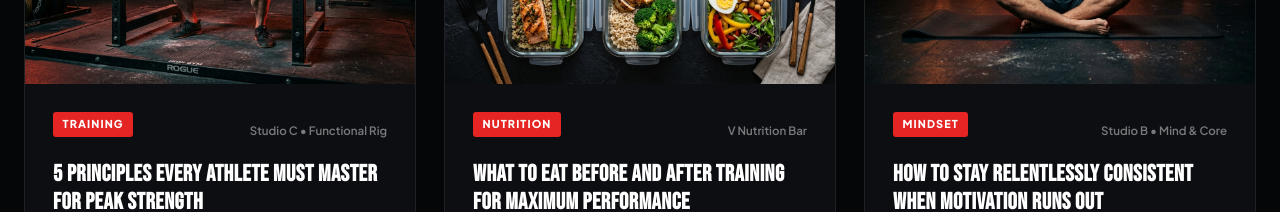
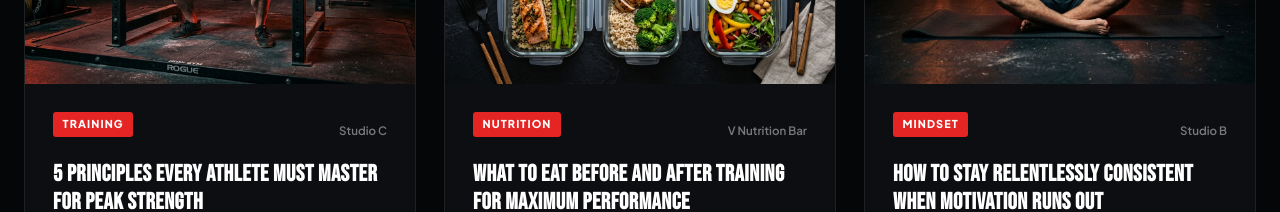
Before and after one commit to victorchanda345-tech/v-fitness-studio, a React (Vite) app in the folder client/: page / in a window 1280 px wide. Shown: the part 2240-2452 px from the top of the page. Built offline with nearby package versions, Linux system fonts and the light colour scheme; no server answers.

Commit message:
fix: display only Studio A, Studio B, Studio C without secondary labels

```diff
--- a/client/src/pages/Landing.tsx
+++ b/client/src/pages/Landing.tsx
@@ -98,7 +98,7 @@ export const Landing: React.FC<LandingProps> = ({ onOpenTimetable, onOpenLogin }
       title: '5 Principles Every Athlete Must Master for Peak Strength',
       description: 'Mastering progressive overload, bar path acceleration, and compound movement mechanics under tension.',
       image: '/images/photo-strength.jpg',
-      room: 'Studio C • Functional Rig',
+      room: 'Studio C',
       readTime: '4 MIN READ',
       author: 'Victor Chanda',
       authorRole: 'Head Strength Coach & Studio Founder',
@@ -149,7 +149,7 @@ export const Landing: React.FC<LandingProps> = ({ onOpenTimetable, onOpenLogin }
         'Protect joint capsules by establishing external rotational torque at the hips and shoulders before lifting.',
         'Treat 8 hours of restorative sleep as an equally critical training variable as your heaviest set.'
       ],
-      relatedClassTitle: 'HIIT & STRENGTH • Studio C',
+      relatedClassTitle: 'HIIT & STRENGTH',
       relatedClassCta: 'VIEW STRENGTH SESSIONS'
     },
     {
@@ -223,7 +223,7 @@ export const Landing: React.FC<LandingProps> = ({ onOpenTimetable, onOpenLogin }
       title: 'How to Stay Relentlessly Consistent When Motivation Runs Out',
       description: 'Building unbreakable training systems, habit loops, and mental resilience when physical fatigue sets in.',
       image: '/images/photo-mindset.jpg',
-      room: 'Studio B • Mind & Core',
+      room: 'Studio B',
       readTime: '4 MIN READ',
       author: 'Aarav Mehta',
       authorRole: 'Athletic Mindset & Mobility Coach',
@@ -267,7 +267,7 @@ export const Landing: React.FC<LandingProps> = ({ onOpenTimetable, onOpenLogin }
         'Leverage the community cohort effect: training alongside peers increases long-term adherence by 84%.',
         'Shift your mindset from "I have to exercise" to "I am an athlete who respects my body."'
       ],
-      relatedClassTitle: 'YOGA & MOBILITY • Studio B',
+      relatedClassTitle: 'YOGA & MOBILITY',
       relatedClassCta: 'VIEW MOBILITY SESSIONS'
     }
   ];
--- a/client/src/pages/PublicSchedule.tsx
+++ b/client/src/pages/PublicSchedule.tsx
@@ -49,7 +49,7 @@ const getFallbackSchedule = (): { sessions: PublicSessionItem[]; disciplines: st
       startTime: '07:30',
       duration: 60,
       capacity: 15,
-      room: 'Studio A (Main Movement Hall)',
+      room: 'Studio A',
       primaryInstructor: 'Aarav Mehta',
       coInstructors: ['Ananya Roy'],
       spotsRemaining: 4,
@@ -65,7 +65,7 @@ const getFallbackSchedule = (): { sessions: PublicSessionItem[]; disciplines: st
       startTime: '10:00',
       duration: 45,
       capacity: 10,
-      room: 'Studio C (HIIT & Functional Rig)',
+      room: 'Studio C',
       primaryInstructor: 'Victor Chanda',
       coInstructors: ['Rahul Verma'],
       spotsRemaining: 2,
@@ -81,7 +81,7 @@ const getFallbackSchedule = (): { sessions: PublicSessionItem[]; disciplines: st
       startTime: '18:00',
       duration: 50,
       capacity: 12,
-      room: 'Studio B (Mind & Core Studio)',
+      room: 'Studio B',
       primaryInstructor: 'Rahul Verma',
       coInstructors: ['Ananya Roy'],
       spotsRemaining: 1,
@@ -97,7 +97,7 @@ const getFallbackSchedule = (): { sessions: PublicSessionItem[]; disciplines: st
       startTime: '09:00',
       duration: 60,
       capacity: 15,
-      room: 'Studio A (Main Movement Hall)',
+      room: 'Studio A',
       primaryInstructor: 'Priya Patel',
       coInstructors: ['Aarav Mehta'],
       spotsRemaining: 8,
@@ -113,7 +113,7 @@ const getFallbackSchedule = (): { sessions: PublicSessionItem[]; disciplines: st
       startTime: '17:30',
       duration: 45,
       capacity: 10,
-      room: 'Studio C (HIIT & Functional Rig)',
+      room: 'Studio C',
       primaryInstructor: 'Victor Chanda',
       coInstructors: [],
       spotsRemaining: 5,
@@ -129,7 +129,7 @@ const getFallbackSchedule = (): { sessions: PublicSessionItem[]; disciplines: st
       startTime: '08:00',
       duration: 60,
       capacity: 12,
-      room: 'Studio B (Mind & Core Studio)',
+      room: 'Studio B',
       primaryInstructor: 'Ananya Roy',
       coInstructors: ['Aarav Mehta'],
       spotsRemaining: 6,
@@ -145,7 +145,7 @@ const getFallbackSchedule = (): { sessions: PublicSessionItem[]; disciplines: st
       startTime: '18:30',
       duration: 45,
       capacity: 10,
-      room: 'Studio C (HIIT & Functional Rig)',
+      room: 'Studio C',
       primaryInstructor: 'Victor Chanda',
       coInstructors: ['Rahul Verma'],
       spotsRemaining: 3,
@@ -161,7 +161,7 @@ const getFallbackSchedule = (): { sessions: PublicSessionItem[]; disciplines: st
       startTime: '17:00',
       duration: 50,
       capacity: 15,
-      room: 'Studio A (Main Movement Hall)',
+      room: 'Studio A',
       primaryInstructor: 'Priya Patel',
       coInstructors: [],
       spotsRemaining: 7,
@@ -177,7 +177,7 @@ const getFallbackSchedule = (): { sessions: PublicSessionItem[]; disciplines: st
       startTime: '11:00',
       duration: 50,
       capacity: 12,
-      room: 'Studio B (Mind & Core Studio)',
+      room: 'Studio B',
       primaryInstructor: 'Rahul Verma',
       coInstructors: [],
       spotsRemaining: 4,
@@ -193,7 +193,7 @@ const getFallbackSchedule = (): { sessions: PublicSessionItem[]; disciplines: st
       startTime: '07:00',
       duration: 60,
       capacity: 15,
-      room: 'Studio A (Main Movement Hall)',
+      room: 'Studio A',
       primaryInstructor: 'Ananya Roy',
       coInstructors: [],
       spotsRemaining: 5,
@@ -586,9 +586,9 @@ export const PublicSchedule: React.FC<PublicScheduleProps> = ({
               All Studios (Show All)
             </button>
             {[
-              { id: 'Studio A', label: 'Studio A • Main Movement Hall' },
-              { id: 'Studio B', label: 'Studio B • Mind & Core' },
-              { id: 'Studio C', label: 'Studio C • HIIT & Rig' },
+              { id: 'Studio A', label: 'Studio A' },
+              { id: 'Studio B', label: 'Studio B' },
+              { id: 'Studio C', label: 'Studio C' },
             ].map((st) => {
               const isActive = normalizeRoom(selectedRoom) === st.id;
               return (
@@ -766,10 +766,7 @@ export const PublicSchedule: React.FC<PublicScheduleProps> = ({
             </div>
             <div>
               <div style={{ fontSize: '0.9rem', fontWeight: 700, color: '#ffffff' }}>
-                Filtering Exclusively for {selectedRoom.toUpperCase()}
-                <span style={{ color: 'var(--crimson-primary)', fontWeight: 600, marginLeft: '0.4rem' }}>
-                  {normalizeRoom(selectedRoom) === 'Studio A' ? '• Main Movement Hall' : normalizeRoom(selectedRoom) === 'Studio B' ? '• Mind & Core Studio' : '• HIIT & Functional Rig'}
-                </span>
+                Filtering Exclusively for {normalizeRoom(selectedRoom).toUpperCase()}
               </div>
               <div style={{ fontSize: '0.75rem', color: 'rgba(255, 255, 255, 0.6)' }}>
                 {filteredSessions.length === 0 ? 'No sessions found for this studio with current filters' : `Showing only sessions scheduled in ${selectedRoom} (${filteredSessions.length} total)`}
```
